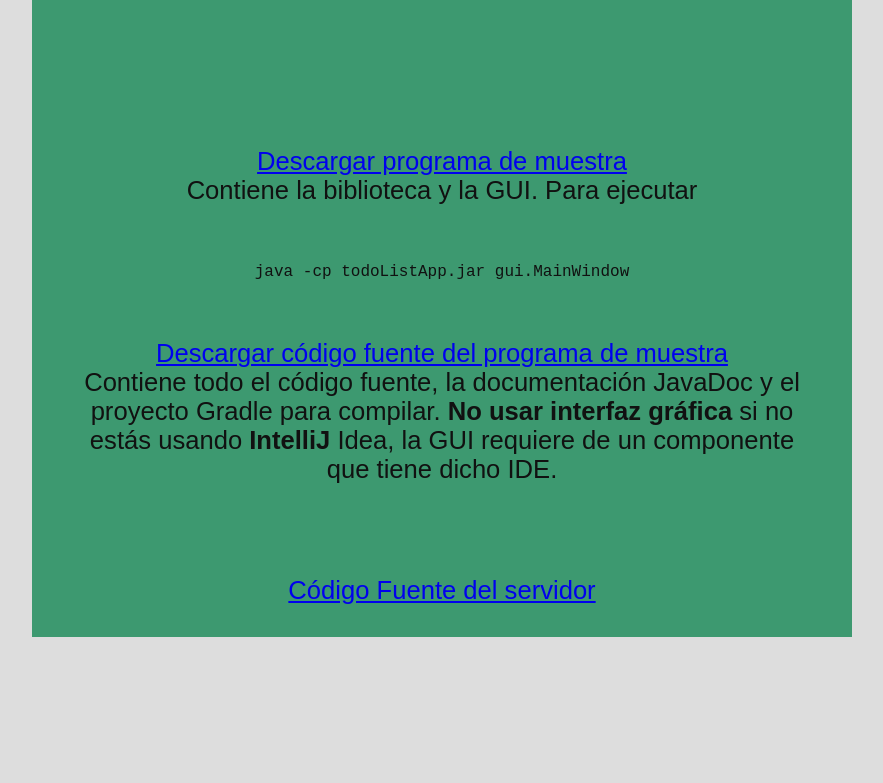
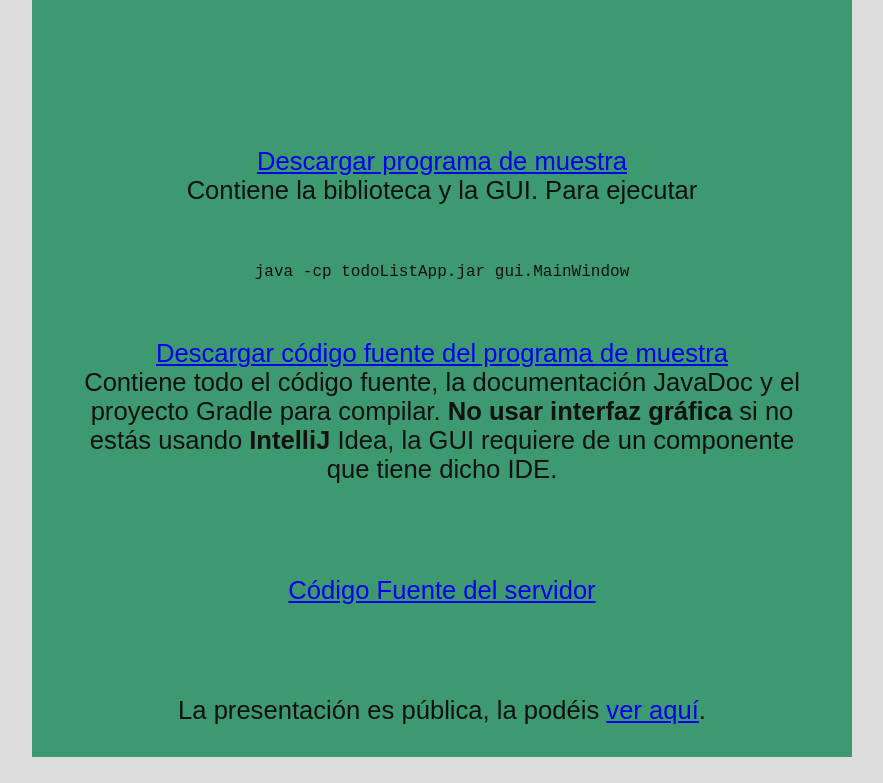
Before and after one commit to melchor629/api-rest-para-redes, a website: page files/index.html in a window 1280 px wide. Shown: the part 431-1214 px from the top of the page, without its empty margins (198-1081 px from the left). Before the commit the page ends 1094 px from the top, so only its background shows below. Drawn offline with Linux system fonts and the light colour scheme.

Commit message:
Update index.html

```diff
--- a/files/index.html
+++ b/files/index.html
@@ -33,6 +33,9 @@
                     <p>
                         <a href="https://github.com/melchor629/api-rest-para-redes">Código Fuente del servidor</a>
                     </p>
+                    <p>
+                        La presentación es pública, la podéis <a href="https://docs.google.com/presentation/d/1K-QEvwzsbJUOuBcUfhk2OBJIomSkkdf_q9dk3mPvEaE/edit?usp=sharing" target="_blank">ver aquí</a>.
+                    </p>
                 </div>
             </div>
         </div>
```
